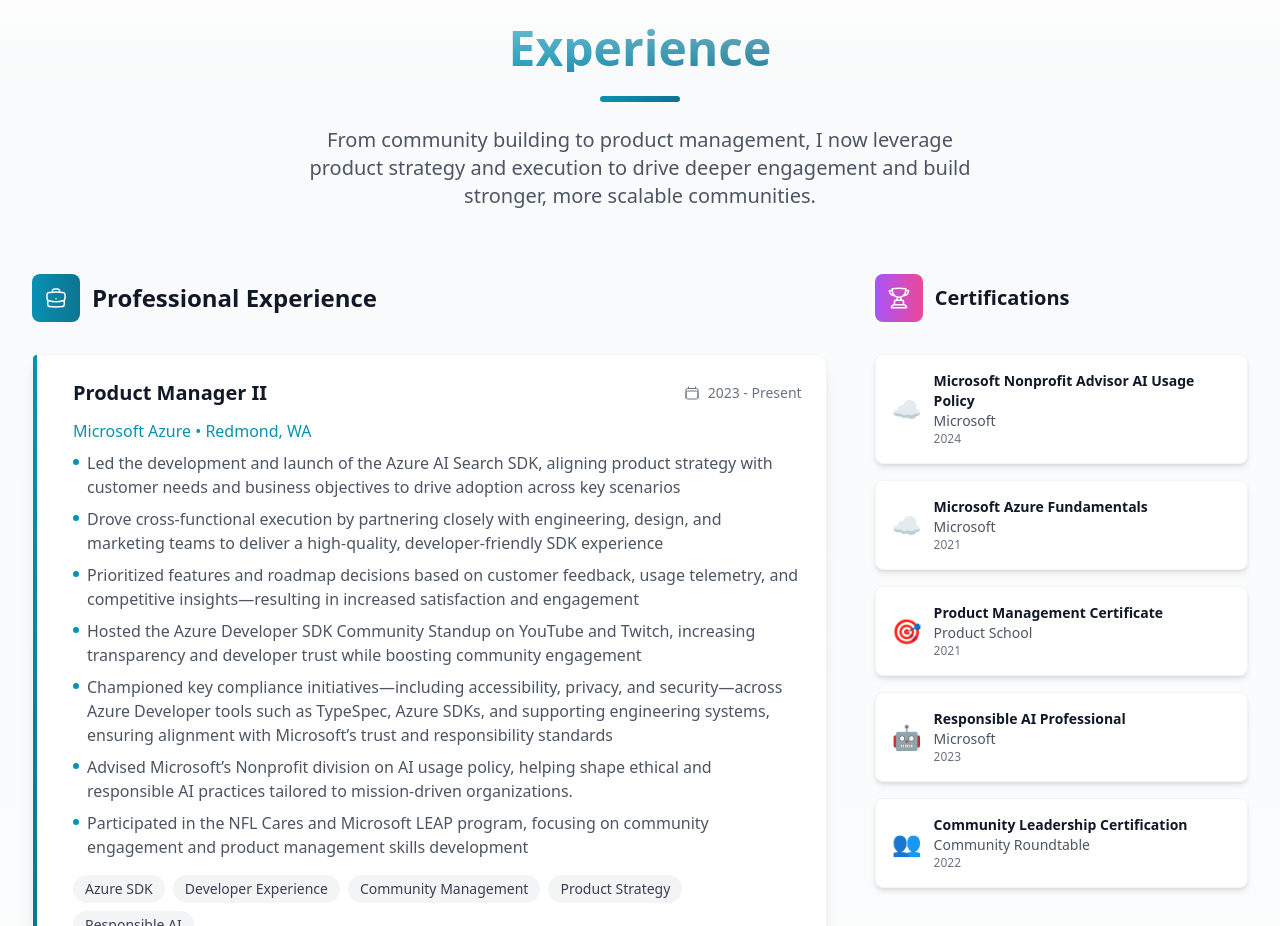
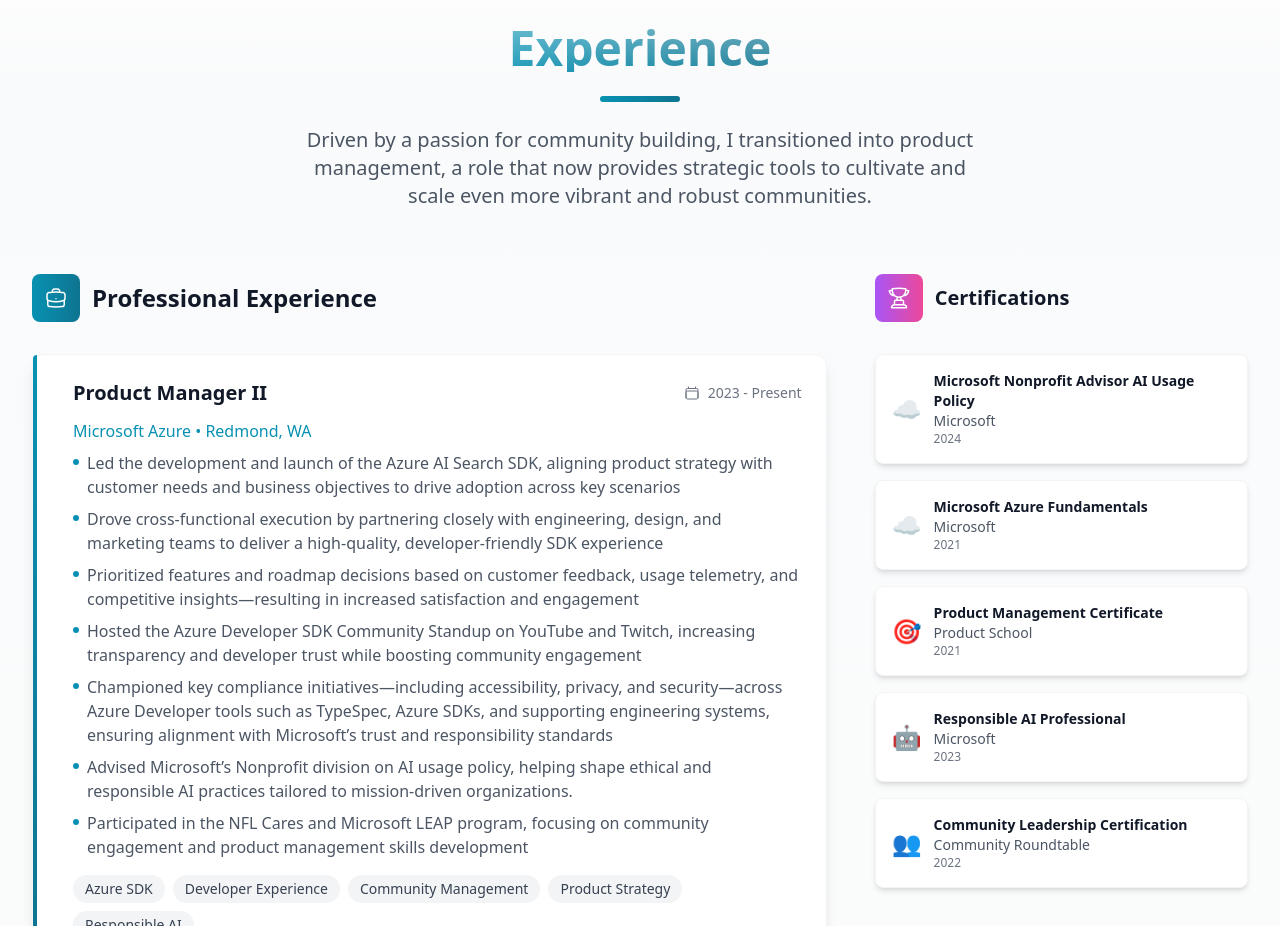
Before and after one commit to hector-norza/HectorNorza, a React (Vite) app: page / in a window 1280 px wide. Shown: the part 1880-2806 px from the top of the page. Built offline with nearby package versions, Linux system fonts and the light colour scheme.

Commit message:
Refine Experience section description to emphasize passion-driven transition
- Updated to highlight passion for community building as the driving force
- Emphasizes how product management provides strategic tools for community scale
- Fixed text formatting and indentation

```diff
--- a/src/components/Resume.tsx
+++ b/src/components/Resume.tsx
@@ -206,7 +206,7 @@
             </h2>
             <div className="w-20 h-1.5 bg-gradient-to-r from-primary to-secondary rounded-full mx-auto mb-6"></div>
             <p className="text-lg md:text-xl text-gray-600 max-w-2xl mx-auto">
-              From community building to product management, I now leverage product strategy and execution to drive deeper engagement and build stronger, more scalable communities.
+              Driven by a passion for community building, I transitioned into product management, a role that now provides strategic tools to cultivate and scale even more vibrant and robust communities.
             </p>
           </motion.div>
         </div>
```
